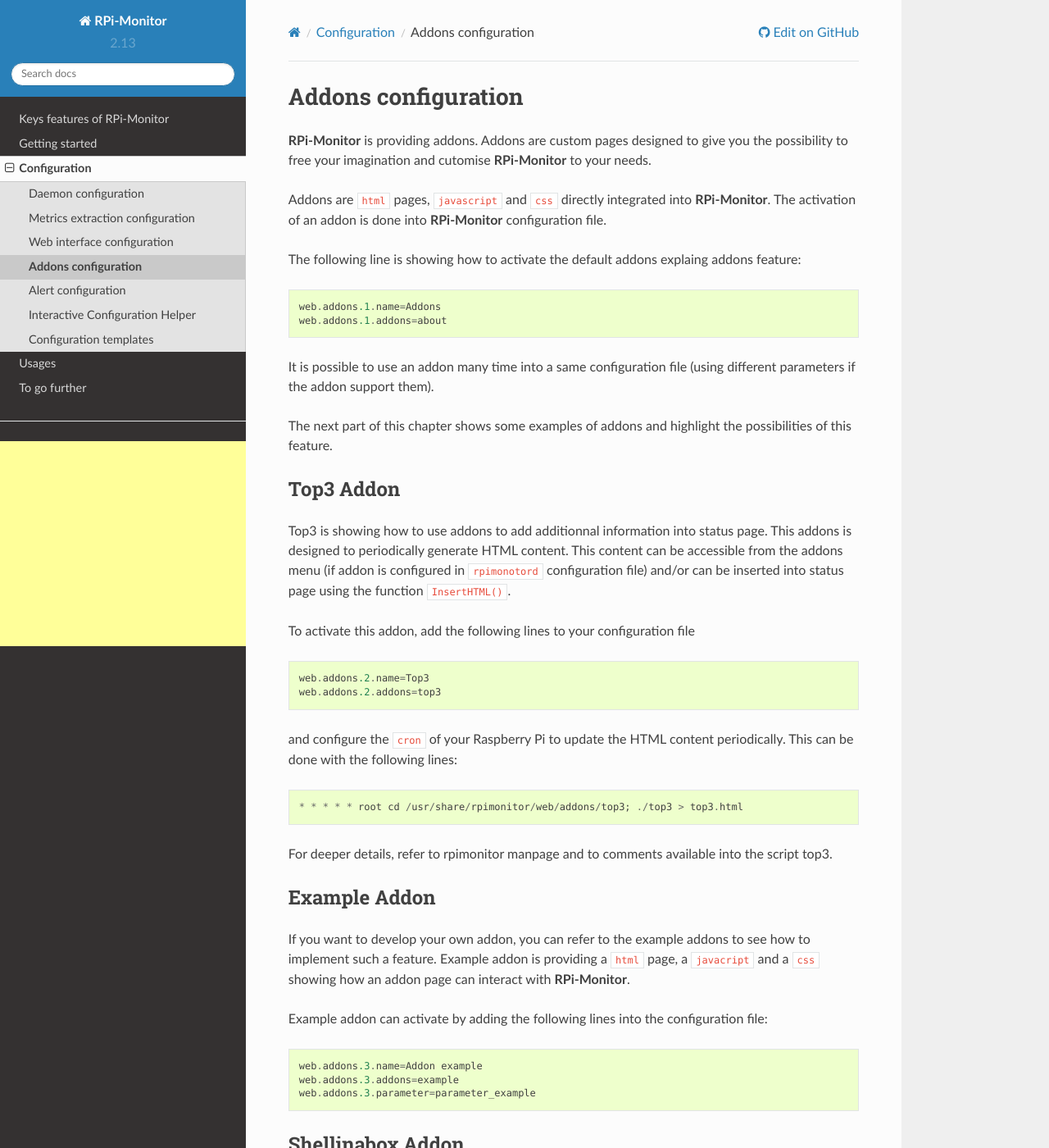
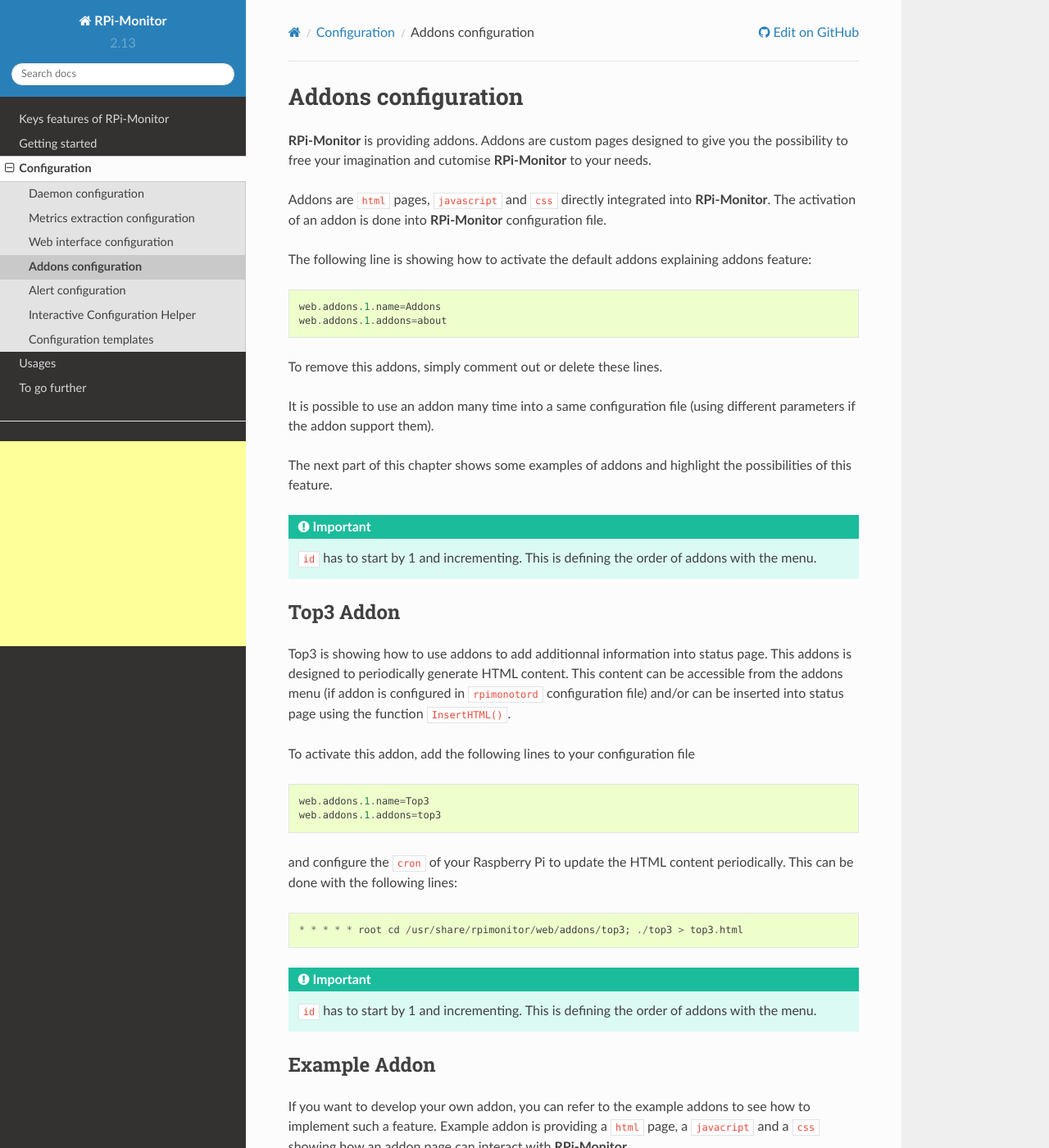
Before and after one commit to XavierBerger/RPi-Monitor, a Sphinx documentation site: the page built from docs/source/24_addons.rst, in a window 1280 px wide and 1400 px high. Shown: the whole window at 82% size. Built offline with Sphinx 7.4.7 and the Read the Docs theme 2.0.0, drawn with Linux system fonts in a browser that asks for light colours; some of the changed text lies outside the part shown.

Commit message:
Update docs

```diff
--- a/docs/source/24_addons.rst
+++ b/docs/source/24_addons.rst
@@ -9,18 +9,22 @@
 Addons are ``html`` pages, ``javascript`` and ``css`` directly integrated into **RPi-Monitor**.
 The activation of an addon is done into **RPi-Monitor** configuration file.
 
-The following line is showing how to activate the default addons explaing addons feature:
+The following line is showing how to activate the default addons explaining addons feature:
 
 ::
 
   web.addons.1.name=Addons
   web.addons.1.addons=about
 
+To remove this addons, simply comment out or delete these lines.
+
 It is possible to use an addon many time into a same configuration file
 (using different parameters if the addon support them).
 
 The next part of this chapter shows some examples of addons and highlight
 the possibilities of this feature.
+
+.. important:: ``id`` has to start by 1 and incrementing. This is defining the order of addons with the menu.
 
 Top3 Addon
 ----------
@@ -31,13 +35,12 @@
 ``rpimonotord`` configuration file) and/or can be inserted into status page
 using the function ``InsertHTML()``.
 
-
 To activate this addon, add the following lines to your configuration file
 
 ::
 
-  web.addons.2.name=Top3
-  web.addons.2.addons=top3
+  web.addons.1.name=Top3
+  web.addons.1.addons=top3
 
 and configure the ``cron`` of your Raspberry Pi to update the HTML content
 periodically. This can be done with the following lines:
@@ -46,7 +49,7 @@
 
   * * * * * root cd /usr/share/rpimonitor/web/addons/top3; ./top3 > top3.html
 
-For deeper details, refer to rpimonitor manpage and to comments available into the script top3.
+.. important:: ``id`` has to start by 1 and incrementing. This is defining the order of addons with the menu.
 
 Example Addon
 -------------
@@ -60,9 +63,11 @@
 
 ::
 
-  web.addons.3.name=Addon example
-  web.addons.3.addons=example
-  web.addons.3.parameter=parameter_example
+  web.addons.1.name=Addon example
+  web.addons.1.addons=example
+  web.addons.1.parameter=parameter_example
+
+.. important:: ``id`` has to start by 1 and incrementing. This is defining the order of addons with the menu.
 
 Shellinabox Addon
 -----------------
@@ -71,10 +76,12 @@
 
 ::
 
-  web.addons.4.name=ShelleInABox
-  web.addons.4.addons=shellinabox
+  web.addons.1.name=ShelleInABox
+  web.addons.1.addons=shellinabox
 
 The behavior of this addon remain the same as previously embedded feature.
+
+.. important:: ``id`` has to start by 1 and incrementing. This is defining the order of addons with the menu.
 
 Custom Addon
 ------------
@@ -85,12 +92,14 @@
 
 ::
 
-  web.addons.5.name=Custom addons
-  web.addons.5.addons=custom
-  web.addons.5.url=/addons/custom/custominfo.html
+  web.addons.1.name=Custom addons
+  web.addons.1.addons=custom
+  web.addons.1.url=/addons/custom/custominfo.html
 
 url is defining the page to be displayed into the iframe. It can be a file
 reachable from **RPi-Monitor** internal server or a site available into the Internet.
+
+.. important:: ``id`` has to start by 1 and incrementing. This is defining the order of addons with the menu.
 
 Webcam Addon
 ------------
@@ -100,12 +109,14 @@
 
 ::
 
-  web.addons.3.name=Webcam - Hawkeye
-  web.addons.3.addons=custom
-  web.addons.3.url=http://raspberry_adress:8000/
+  web.addons.1.name=Webcam - Hawkeye
+  web.addons.1.addons=custom
+  web.addons.1.url=http://raspberry_adress:8000/
 
 url parameter point to hawkeye web interface. If you are doing such a
 configuration, keep in mind about the security of your images. You should
 use the capacity of hawkeye to restrict the access to the image using a
 login and a password. You can also have a look to my article showing how
 to secure the access to **RPi-monitor**.
+
+.. important:: ``id`` has to start by 1 and incrementing. This is defining the order of addons with the menu.
--- a/docs/source/44_changelog.rst
+++ b/docs/source/44_changelog.rst
@@ -1,7 +1,7 @@
 :github_url: https://github.com/XavierBerger/RPi-Monitor/blob/feature/docs/docs/source/44_changelog.rst
 
-Changelog
-=========
+Release note
+============
 
 v2.13-beta3
 -----------
```
Also changed, not shown: docs/source/23_web.rst (+32 -1 lines), docs/source/_static/web001.png (renamed from docs/source/_static/examples004.png), docs/source/_static/web002.png (renamed from docs/source/_static/examples003.png), docs/source/_static/web003.png (renamed from docs/source/_static/examples002.png), 1 other file.
